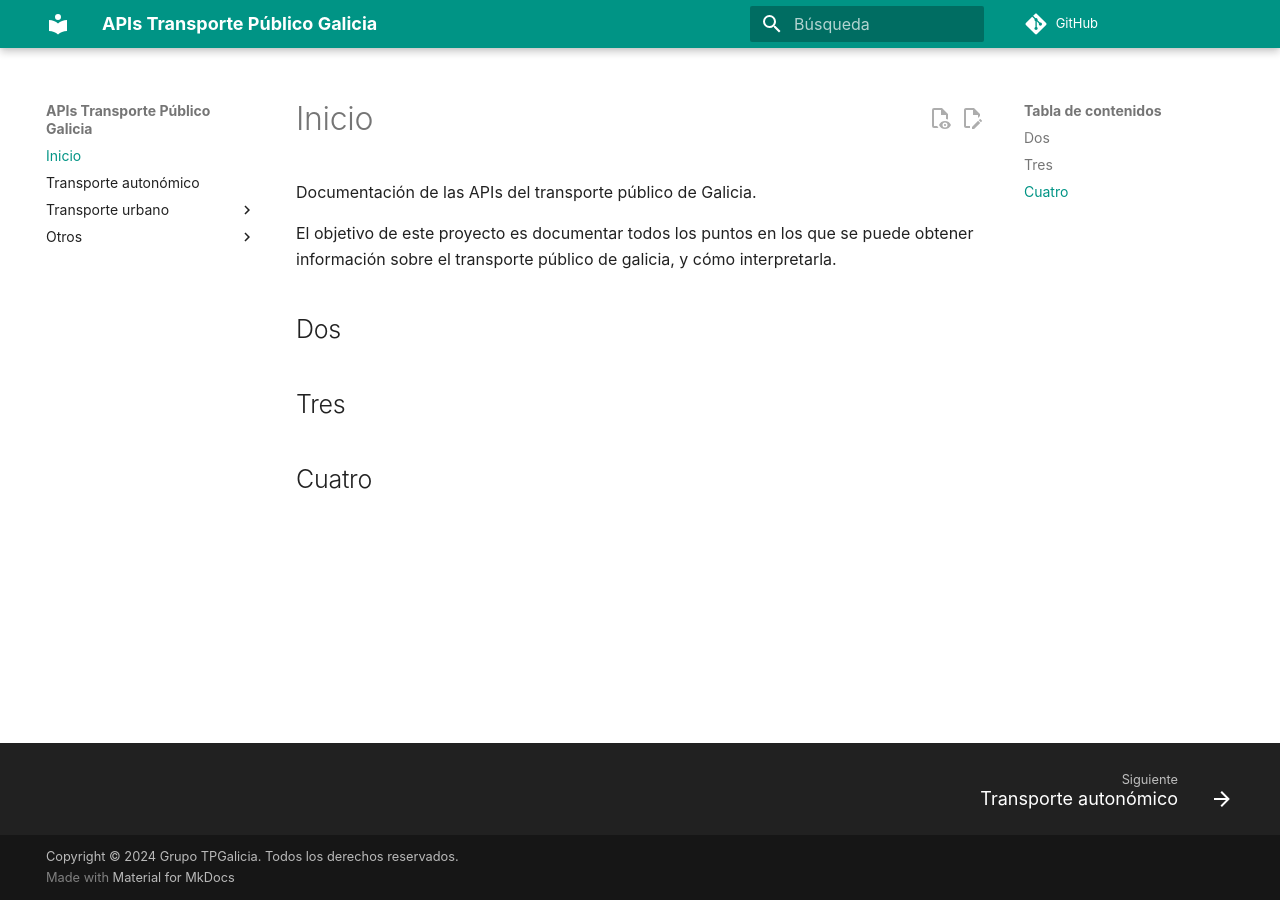
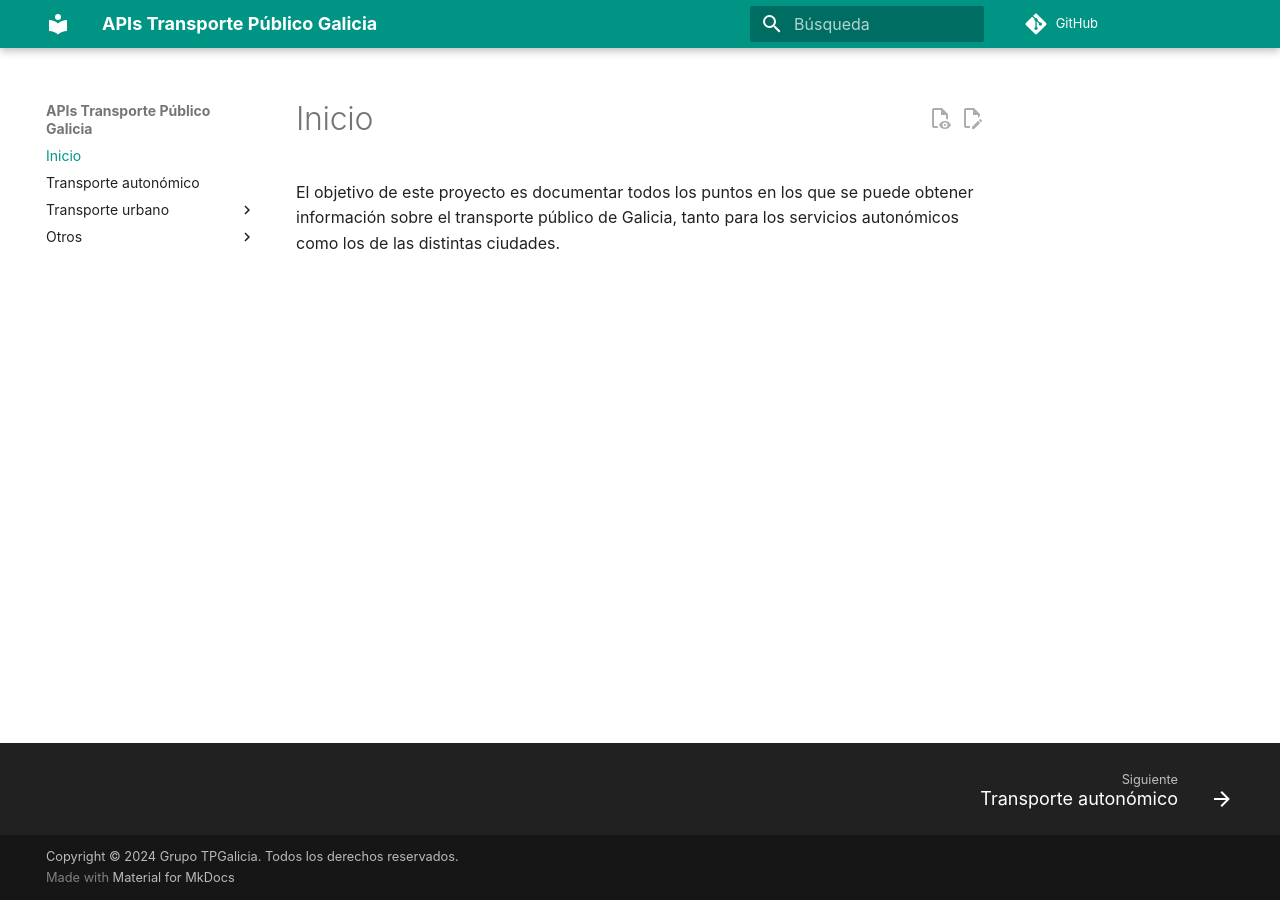
Before and after one commit to tpgalicia/tpgalicia.github.io, an MkDocs documentation site: the page built from docs/index.md, in a window 1280 px wide. Built offline with MkDocs 1.6.1 and Material for MkDocs 9.7.7, drawn with Linux system fonts in a browser that asks for light colours; comment, search, counter and statistics services are not loaded.

Commit message:
Update editing URL

```diff
--- a/docs/index.md
+++ b/docs/index.md
@@ -1,11 +1,3 @@
 # Inicio
 
-Documentación de las APIs del transporte público de Galicia.
-
-El objetivo de este proyecto es documentar todos los puntos en los que se puede obtener información sobre el transporte público de galicia, y cómo interpretarla.
-
-## Dos
-
-## Tres
-
-## Cuatro
+El objetivo de este proyecto es documentar todos los puntos en los que se puede obtener información sobre el transporte público de Galicia, tanto para los servicios autonómicos como los de las distintas ciudades.
--- a/mkdocs.yml
+++ b/mkdocs.yml
@@ -1,7 +1,10 @@
 site_name: APIs Transporte Público Galicia
 site_url: https://tpgalicia.github.io
+docs_dir: docs
+
 repo_url: https://github.com/tpgalicia/tpgalicia.github.io
-docs_dir: docs
+repo_name: GitHub
+edit_uri: blob/main/docs/
 
 copyright: Copyright © 2024 Grupo TPGalicia. Todos los derechos reservados.
 
```
